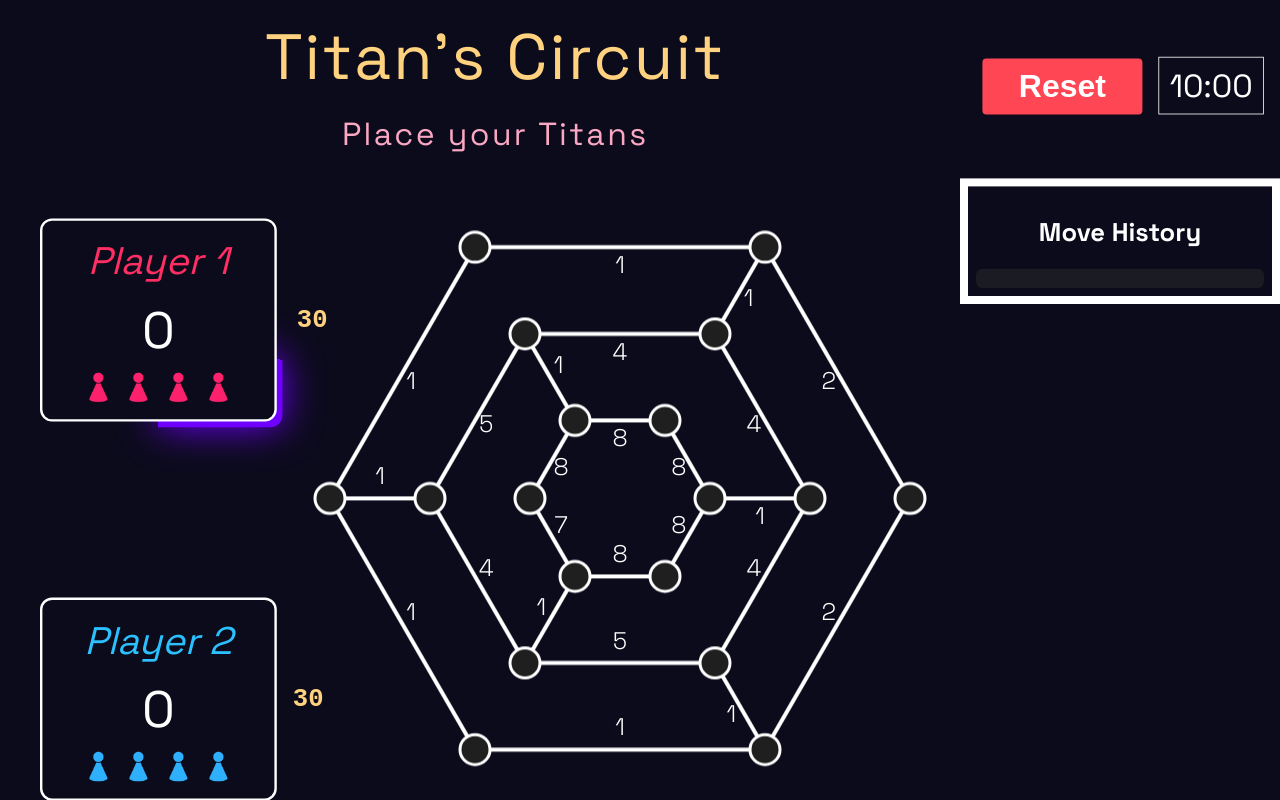
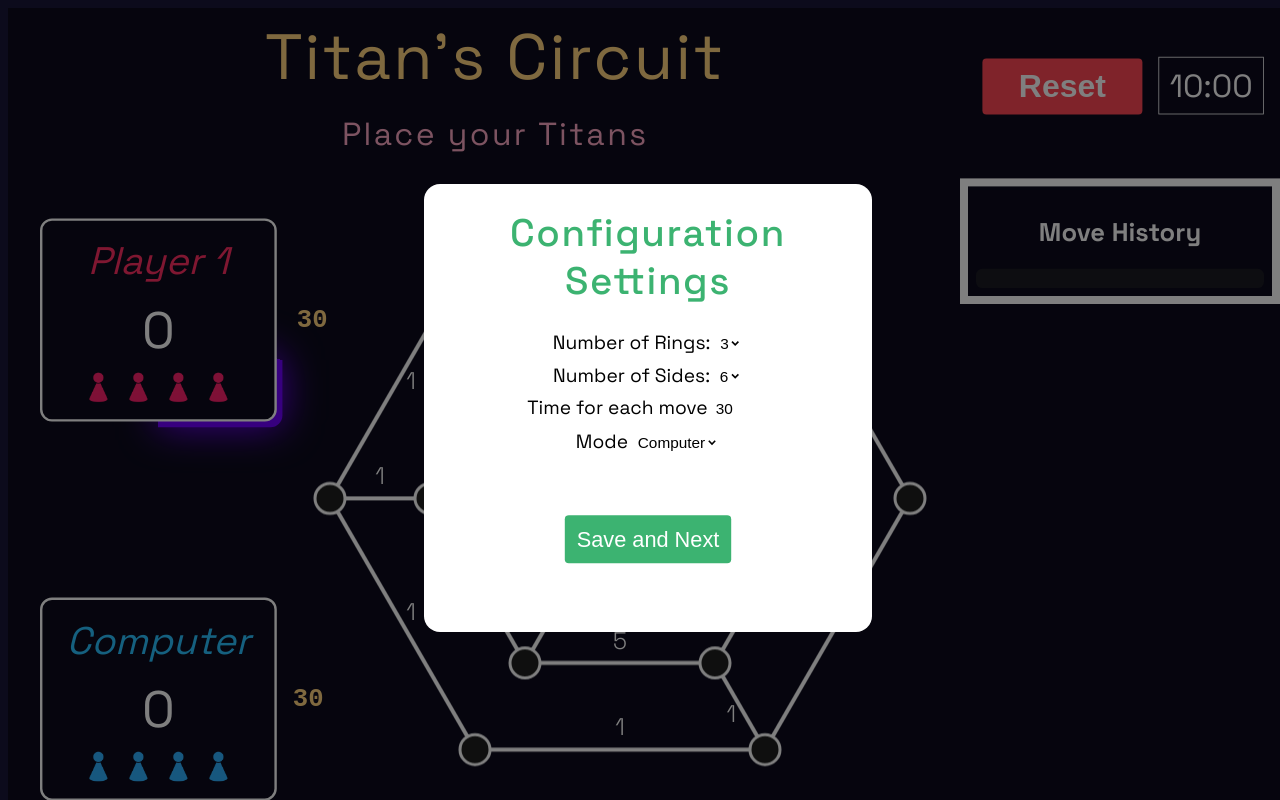
Before and after one commit to cynkin/Circuit-of-Titans, a website: page index.html in a window 1280 px wide. Shown: the top 800 px of the page. Drawn offline with Linux system fonts and the light colour scheme.

Commit message:
added config

```diff
--- a/index.html
+++ b/index.html
@@ -88,6 +88,61 @@
                 </div>
             </div>
         </div>
+        <div class="overlay" id="config-overlay">
+            <div class="modal">
+                <div class="winTitle">
+                    <span class="winMsg">Configuration Settings</span>
+                </div>
+
+                <div class="space">
+                <div class="config-input">
+                    <label for="noOfRings">Number of Rings:</label>
+                    <select id="noOfRings" class="config-options" name="noOfRings" defaultValue="3">
+                        <option value="2">2</option>
+                        <option value="3" selected>3</option>
+                        <option value="4">4</option>
+                        <option value="5">5</option>
+                        <option value="6">6</option>
+                    </select>
+                </div>
+
+                <div class="config-input">
+                    <label for="sides">Number of Sides:</label>
+                    <select id="sides" class="config-options" name="sides" defaultValue="6">
+                        <option value="2">2</option>
+                        <option value="3">3</option>
+                        <option value="4">4</option>
+                        <option value="5">5</option>
+                        <option value="6" selected>6</option>
+                    </select>
+                </div>
+
+                <div class="config-input">
+                    <label for="PlayerTime">Time for each move</label>
+                    <input
+                            id="PlayerTime"
+                            name="PlayerTime"
+                            type="number"
+                            class="config-options"
+                            min="5"
+                            max="60"
+                            value="30"
+                    />
+                </div>
+
+                <div class="config-input">
+                    <label for="mode">Mode</label>
+                    <select id="mode" class="config-options" name="mode" defaultValue="Computer">
+                        <option value="player">Player</option>
+                        <option value="computer" selected>Computer</option>
+                    </select>
+                </div>
+                </div>
+                <div class="buttons">
+                    <button class="rematch" onclick="configSubmit()">Save and Next</button>
+                </div>
+            </div>
+        </div>
         <audio id="error" src="sounds/error.wav"></audio>
         <audio id="place" src="sounds/place.wav"></audio>
         <audio id="move" src="sounds/move.wav" ></audio>
--- a/index.js
+++ b/index.js
@@ -2,8 +2,8 @@ const svg = document.getElementById("shape");
 const centerX = 320;
 const centerY = 320;
 // const radius = [90, 190, 290];
-const sides = 6;
-const noOfRings = 3;
+let sides = 6;
+let noOfRings = 3;
 const innerRadius = 15;
 let totalSeconds = 10*60;
 let PlayerTime = 30;
@@ -17,7 +17,7 @@ let playerInterval = null;
 let timerInterval = null;
 let isPaused = false;
 let noOfTitans = 0;
-let isSinglePlayer = false;
+let isSinglePlayer = true;
 let lastClickTime = 0;
 let placed = false;
 
@@ -98,8 +98,21 @@ pieces2.appendChild(row2);
 
 
 const players = {
-    1  : {name: "Player 1", color :"#ff2e63", id :1, titans: 4, pTitans:0, row:row1, image: image1, list:pieces1, time:15, score:0},
-    2  : {name: "Player 2", color :"#2bc1ff", id :2, titans: 4, pTitans:0, row:row2, image: image2, list:pieces2, time:15, score:0},
+    1  : {name: "Player 1", color :"#ff2e63", id :1, titans: 4, pTitans:0, row:row1, image: image1, list:pieces1, time:PlayerTime, score:0},
+    2  : {name: "Player 2", color :"#2bc1ff", id :2, titans: 4, pTitans:0, row:row2, image: image2, list:pieces2, time:PlayerTime, score:0},
+}
+
+function configSubmit(){
+    console.log("Configuring");
+    noOfRings = parseInt(document.getElementById("noOfRings").value);
+    sides = parseInt(document.getElementById("sides").value);
+
+    PlayerTime = parseInt(document.getElementById("PlayerTime").value);
+    mode = document.getElementById("mode").value;
+    isSinglePlayer = mode === "computer";
+
+    const overlay = document.getElementById("config-overlay");
+    overlay.classList.add("hidden");
 }
 
 
@@ -448,10 +461,10 @@ function gameOver(b, id=0){
     saveScore(winner, score, b);
 }
 
-saveScore("Player 1", 10, 0);
-saveScore("Player 2", 20, 0);
-saveScore("Player 3", 30, 0);
-saveScore("Player 2", 40, 0);
+// saveScore("Player 1", 10, 0);
+// saveScore("Player 2", 20, 0);
+// saveScore("Player 3", 30, 0);
+// saveScore("Player 2", 40, 0);
 
 function saveScore(winner, score, b){
     if(!winner) return;
@@ -901,7 +914,7 @@ async function aiMove(difficulty){
             clickLock = false;
             handleClick(i, j);
         }
-        else if(difficulty === 1) {
+        if(difficulty === 1) {
             let score = -30;
             let i, j;
             for(let k = 0; k<moves.length; k++){
@@ -917,8 +930,6 @@ async function aiMove(difficulty){
             console.log("AI placement", i, j);
             handleClick(i, j);
         }
-
-
     }
 
     //MOVEMENT
@@ -1181,7 +1192,7 @@ async function handleClick(i, j) {
         console.log("AI MOVE");
         clickLock = true;
         setTimeout(()=>{
-            aiMove(4);
+            aiMove(0);
         }, Math.random()*1000 + 500);
 
     }
--- a/style.css
+++ b/style.css
@@ -435,6 +435,25 @@ body {
     /*box-shadow: 0 0 20px #000000aa;*/
 }
 
+.config-input{
+    font-size: 1.5rem;
+    margin-bottom: 10px;
+}
+
+.config-options{
+    font-size: 1.2rem;
+    margin: 2px;
+    background: #ffffff;
+    border: none
+}
+
+.space{
+    display: flex;
+    flex-direction: column;
+    margin-top: 30px;
+    margin-bottom: 50px;
+}
+
 .hidden{
     visibility: hidden;
 }
```
